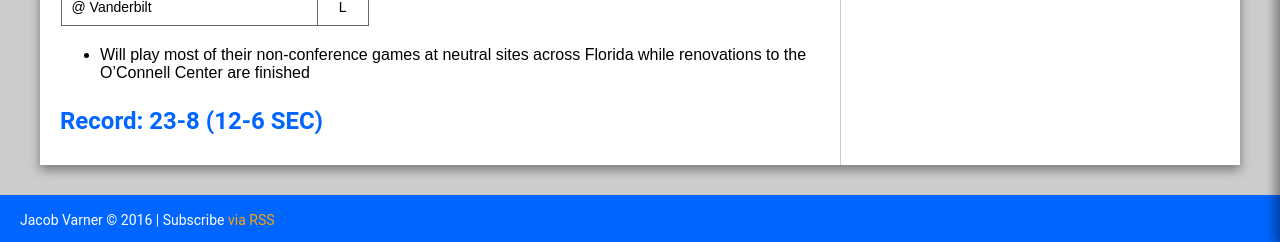
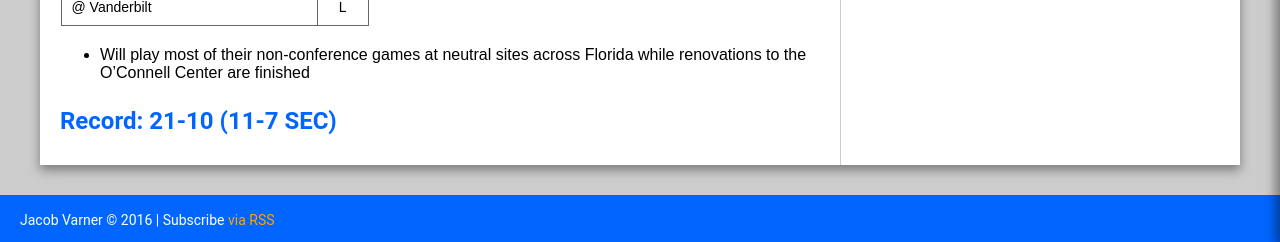
Before and after one commit to jacobvarner/hoops-blog, a Jekyll site: the page built from _posts/2016-10-3-2016-2017-SEC-Basketball-Season-Preview-and-Predictions-Florida-Gators.md, in a window 1280 px wide and 900 px high, scrolled down 2169 px. Shown: the part 655-897 px from the top of the window. Built offline with Jekyll 4.4.1, drawn with Linux system fonts in a browser that asks for light colours; nearby versions of some CDN libraries.

Commit message:
Fixed Florida's overall record.

```diff
--- a/_posts/2016-10-3-2016-2017-SEC-Basketball-Season-Preview-and-Predictions-Florida-Gators.md
+++ b/_posts/2016-10-3-2016-2017-SEC-Basketball-Season-Preview-and-Predictions-Florida-Gators.md
@@ -88,4 +88,4 @@ If Mike White can put together the talent the Gators have this season and make h
 
 * Will play most of their non-conference games at neutral sites across Florida while renovations to the O'Connell Center are finished
 
-## Record: 23-8 (12-6 SEC)
+## Record: 21-10 (11-7 SEC)
```
